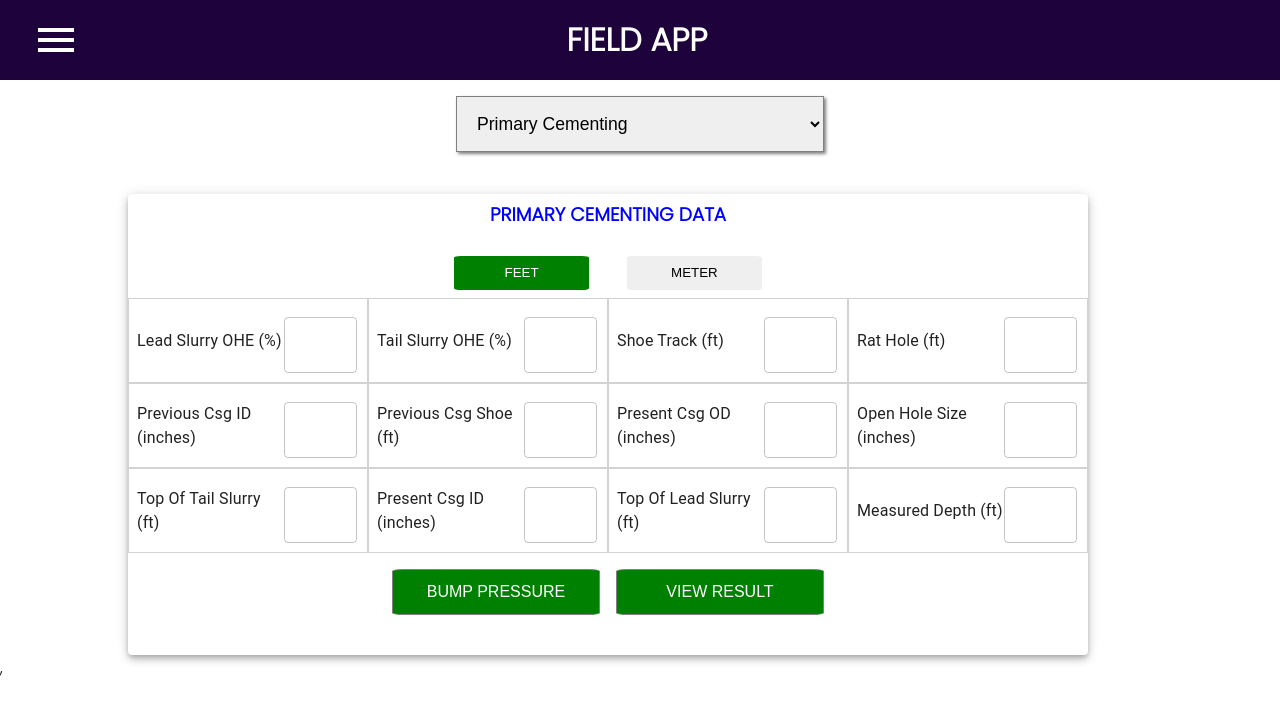
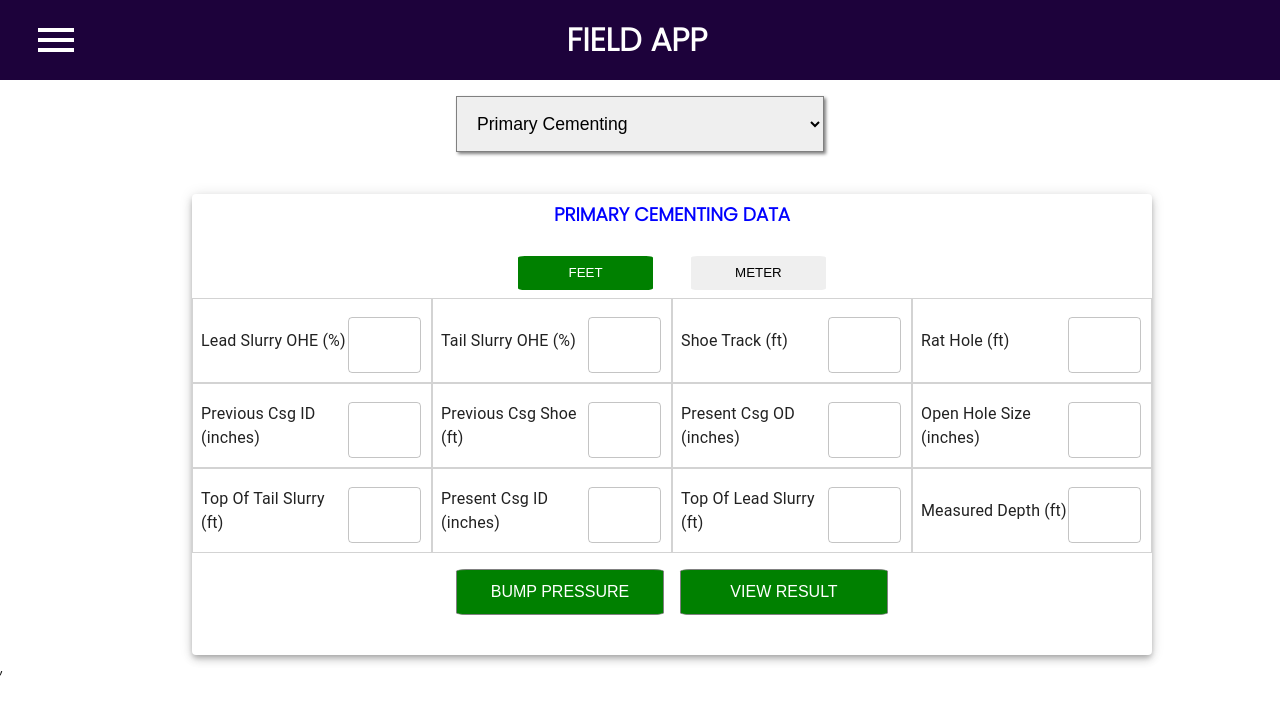
Before and after one commit to Alexcoder/riglex, a React (Create React App) app: page /select/primary in a window 1280 px wide. Shown: the top 714 px of the page. Built offline with nearby package versions, Linux system fonts and the light colour scheme.

Commit message:
Update InputPrimary.css

```diff
--- a/src/components/calcPage/Primary/InputPrimary.css
+++ b/src/components/calcPage/Primary/InputPrimary.css
@@ -16,7 +16,7 @@
     display: flex;
     justify-content: center;
     width: 75%;
-    margin-left: 10%;
+    margin-left: 15%;
     margin-top: 2%;
   }
   .select_FieldCementing{
```
